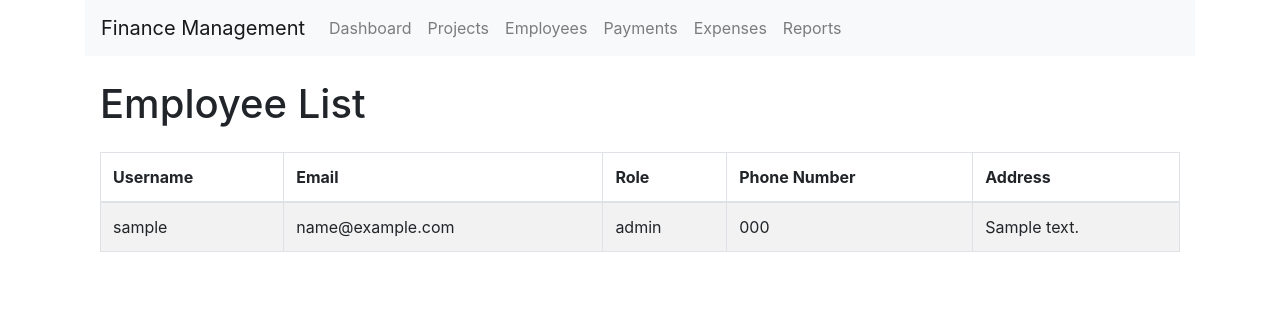
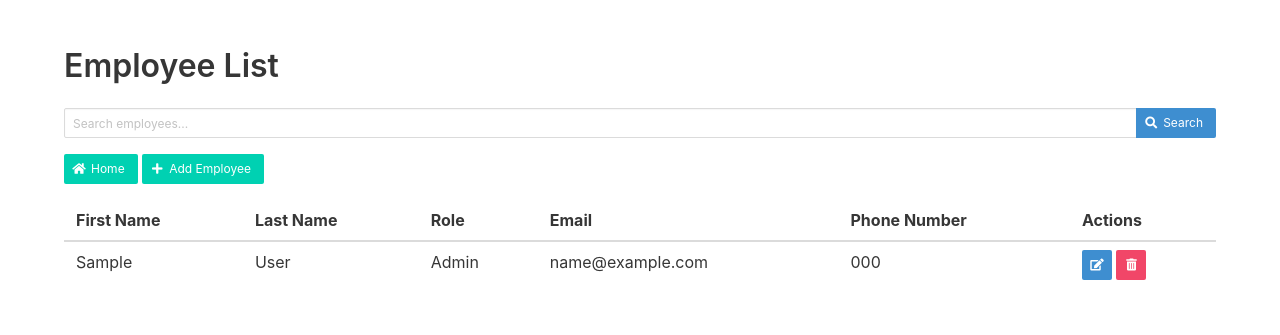
Before and after one commit to HashirAbdulah/Finance_Management_Platform, a Django app: page /employees/ in a window 1280 px wide. Shown: the top 335 px of the page. Run offline with Django 5.2, Linux system fonts and the light colour scheme; tables that the repository leaves empty hold one stand-in row (values such as "Sample post"); some libraries are stand-ins or nearby versions.

Commit message:
"Updated employee forms, templates, and views to include new fields, styling, and search functionality."

```diff
--- a/employees/forms.py
+++ b/employees/forms.py
@@ -5,3 +5,8 @@ class CustomUserForm(forms.ModelForm):
     class Meta:
         model = CustomUser
         fields = ['username', 'email', 'first_name', 'last_name', 'role', 'phone_number', 'address', 'skills', 'is_staff', 'is_active']
+
+class EmployeeForm(forms.ModelForm):
+    class Meta:
+        model = CustomUser
+        fields = ['first_name', 'last_name', 'role', 'email', 'phone_number', 'address']
--- a/employees/templates/employees/employee_list.html
+++ b/employees/templates/employees/employee_list.html
@@ -1,29 +1,95 @@
-{% extends "home/base.html" %}
+<!DOCTYPE html>
+<html lang="en">
+<head>
+    <meta charset="UTF-8">
+    <meta name="viewport" content="width=device-width, initial-scale=1.0">
+    <title>Employee List</title>
+    <!-- Load static tag -->
+    {% load static %}
+    <!-- Bulma CSS for styling -->
+    <link rel="stylesheet" href="https://cdnjs.cloudflare.com/ajax/libs/bulma/0.9.3/css/bulma.min.css">
+    <link href="https://fonts.googleapis.com/css2?family=Roboto:wght@400;500;700&display=swap" rel="stylesheet">
+    <!-- Link to custom CSS -->
+    <link rel="stylesheet" href="{% static 'css/custom-style.css' %}">
+    <!-- Font Awesome for icons -->
+    <link rel="stylesheet" href="https://cdnjs.cloudflare.com/ajax/libs/font-awesome/5.15.4/css/all.min.css">
+</head>
+<body>
+    <section class="section">
+        <div class="container">
+            <h1 class="title">Employee List</h1>
 
-{% block content %}
-<div class="container">
-    <h1 class="my-4">Employee List</h1>
-    <table class="table table-striped table-bordered">
+            <!-- Search Form with styling -->
+            <form method="GET" action="{% url 'employee_list' %}">
+                <div class="field has-addons">
+                    <div class="control is-expanded">
+                        <input class="input is-small" type="text" name="q" placeholder="Search employees..." value="{{ query }}">
+                    </div>
+                    <div class="control">
+                        <button class="button is-info is-small" type="submit">
+                            <span class="icon"><i class="fas fa-search"></i></span>
+                            <span>Search</span>
+                        </button>
+                    </div>
+                    {% if query %}
+                    <div class="control">
+                        <!-- Clear button redirects to the employee list without the search query -->
+                        <a href="{% url 'employee_list' %}" class="button is-light is-small">
+                            <span class="icon"><i class="fas fa-times"></i></span>
+                            <span>Clear</span>
+                        </a>
+                    </div>
+                    {% endif %}
+                </div>
+            </form>
+
+            <!-- Add Employee and Home Buttons styled -->
+            <a href="{% url 'home' %}" class="button is-primary is-small mt-4">
+                <span class="icon"><i class="fas fa-home"></i></span>
+                <span>Home</span>
+            </a>
+            <a href="{% url 'employee_create' %}" class="button is-primary is-small mt-4">
+                <span class="icon"><i class="fas fa-plus"></i></span>
+                <span>Add Employee</span>
+            </a>
+
+            <!-- Employee Table -->
+            <table class="table is-striped is-fullwidth is-hoverable mt-4">
                 <thead>
                     <tr>
-                <th>Username</th>
+                        <th>First Name</th>
+                        <th>Last Name</th>
+                        <th>Role</th>
                         <th>Email</th>
-                <th>Role</th>
                         <th>Phone Number</th>
-                <th>Address</th>
+                        <th>Actions</th>
                     </tr>
                 </thead>
                 <tbody>
                     {% for employee in employees %}
                     <tr>
-                <td>{{ employee.username }}</td>
+                        <td>{{ employee.first_name }}</td>
+                        <td>{{ employee.last_name }}</td>
+                        <td>{{ employee.get_role_display }}</td>
                         <td>{{ employee.email }}</td>
-                <td>{{ employee.role }}</td>
                         <td>{{ employee.phone_number }}</td>
-                <td>{{ employee.address }}</td>
+                        <td>
+                            <!-- Action Buttons Styled -->
+                            <a href="{% url 'employee_update' employee.pk %}" class="button is-small is-info">
+                                <span class="icon"><i class="fas fa-edit"></i></span>
+                            </a>
+                            <a href="{% url 'employee_delete' employee.pk %}" class="button is-small is-danger">
+                                <span class="icon"><i class="fas fa-trash-alt"></i></span>
+                            </a>
+                        </td>
                     </tr>
                     {% endfor %}
                 </tbody>
             </table>
         </div>
-{% endblock %}
+    </section>
+
+    <!-- Bulma and Font Awesome JS files -->
+    <script src="https://cdnjs.cloudflare.com/ajax/libs/jquery/3.6.0/jquery.min.js"></script>
+</body>
+</html>
--- a/employees/views.py
+++ b/employees/views.py
@@ -1,35 +1,48 @@
 from django.shortcuts import render, redirect, get_object_or_404
 from .models import CustomUser
-from .forms import CustomUserForm
+from .forms import CustomUserForm, EmployeeForm
+from django.db.models import Q
 
 # View to list all employees
 def employee_list(request):
-    employees = CustomUser.objects.all()
-    return render(request, 'employees/employee_list.html', {'employees': employees})
+    query = request.GET.get('q', '')
+    if query:
+        employees = CustomUser.objects.filter(
+            Q(first_name__icontains=query) | Q(last_name__icontains=query) | Q(email__icontains=query)
+        )
+    else:
+        employees = CustomUser.objects.all()
+
+    context = {'employees': employees, 'query': query}
+    return render(request, 'employees/employee_list.html', context)
+
 
 # View to create a new employee
 def employee_create(request):
     if request.method == 'POST':
-        form = CustomUserForm(request.POST)
+        form = EmployeeForm(request.POST)
         if form.is_valid():
             form.save()
-            return redirect('employee_list')
+            return redirect('employee_list')  # Redirect to the employee list after saving
     else:
-        form = CustomUserForm()
+        form = EmployeeForm()
+
     return render(request, 'employees/employee_form.html', {'form': form})
+
 
 # View to update an employee
 def employee_update(request, pk):
     employee = get_object_or_404(CustomUser, pk=pk)
+
     if request.method == 'POST':
-        form = CustomUserForm(request.POST, instance=employee)
+        form = EmployeeForm(request.POST, instance=employee)
         if form.is_valid():
             form.save()
-            return redirect('employee_list')
+            return redirect('employee_list')  # Redirect to the employee list after updating
     else:
-        form = CustomUserForm(instance=employee)
+        form = EmployeeForm(instance=employee)
+
     return render(request, 'employees/employee_form.html', {'form': form})
-
 # View to delete an employee
 def employee_delete(request, pk):
     employee = get_object_or_404(CustomUser, pk=pk)
```
Also changed, not shown: employees/templates/employees/employee_form.html (+57 -32 lines). Lines whose indentation alone changed are shown as unchanged.
